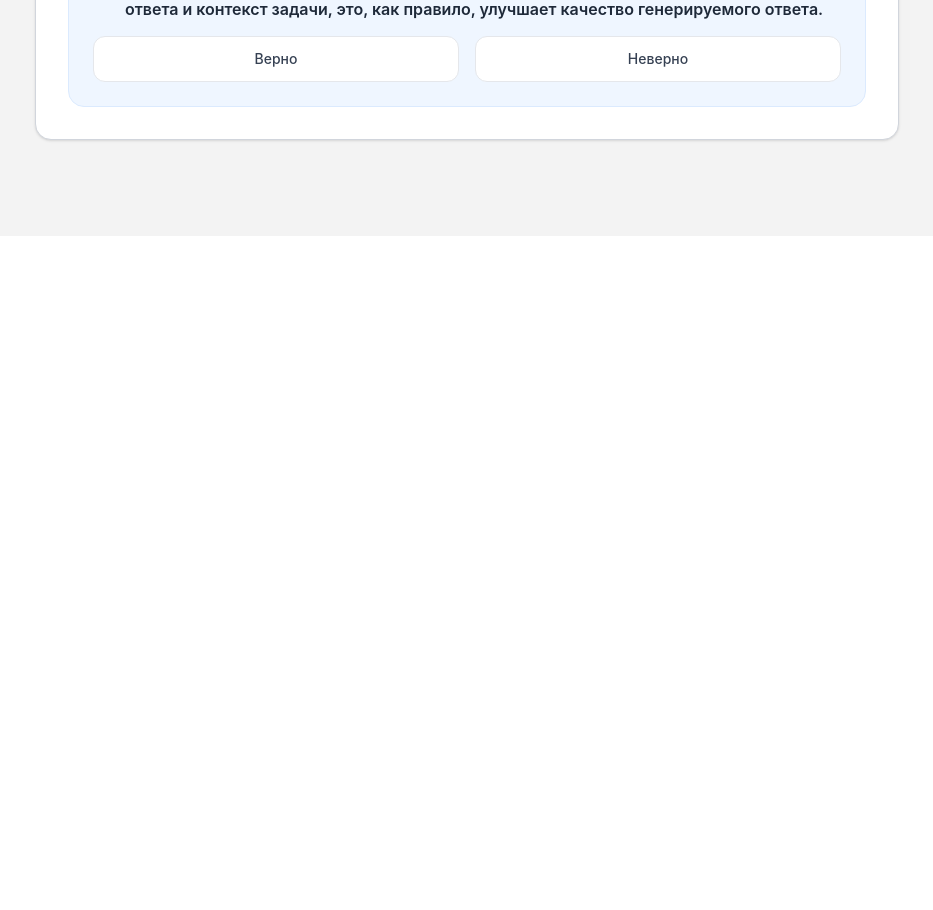
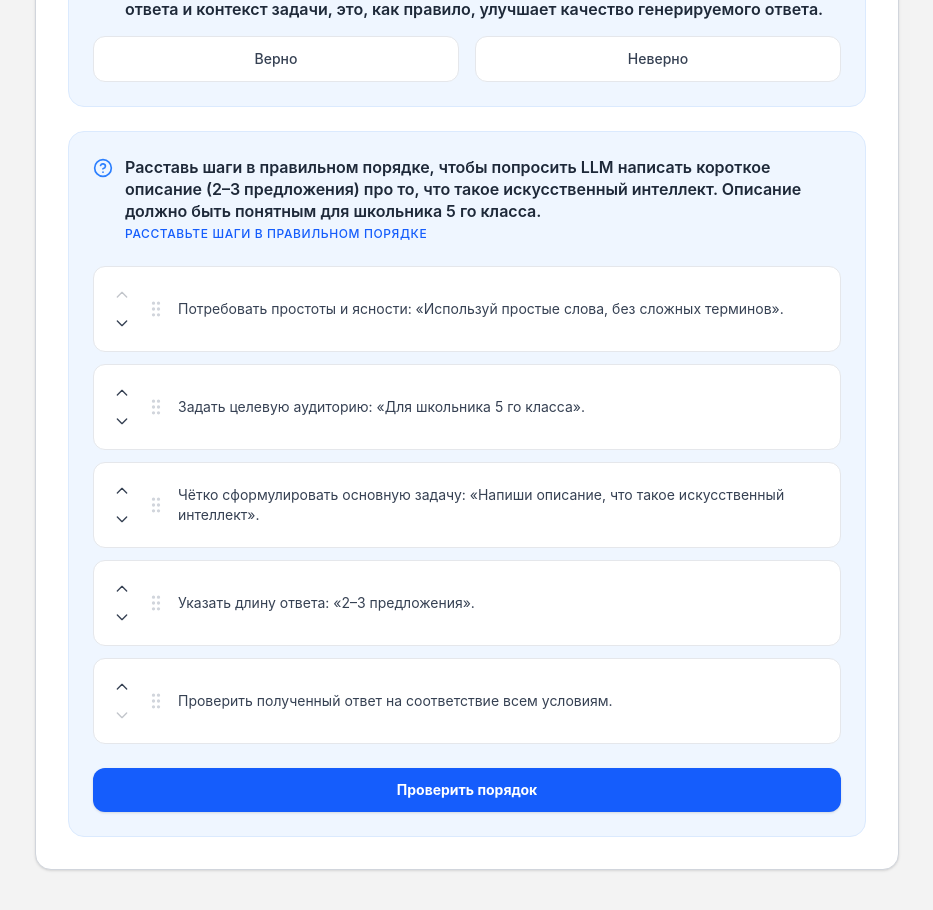
Before and after one commit to miklyaev/Prompt-Engineering-Portal, a React (Vite) app: page /tests in a window 1280 px wide. Shown: the part 2300-3210 px from the top of the page, without its empty margins (173-1106 px from the left). Before the commit the page ends 2536 px from the top, so only its background shows below. Built offline with nearby package versions, Linux system fonts and the light colour scheme.

Commit message:
OrderSteps

```diff
--- /dev/null
+++ b/src/components/OrderSteps.tsx
@@ -0,0 +1,142 @@
+import React, { useState, useEffect } from 'react';
+import { HelpCircle, CheckCircle, XCircle, RefreshCw, GripVertical } from 'lucide-react';
+
+interface OrderStepsProps {
+  question: string;
+  steps: string[];
+  correctOrder: string[];
+  className?: string;
+}
+
+const OrderSteps: React.FC<OrderStepsProps> = ({
+  question,
+  steps,
+  correctOrder,
+  className = "my-8",
+}) => {
+  const [currentOrder, setCurrentOrder] = useState<string[]>([]);
+  const [isSubmitted, setIsSubmitted] = useState(false);
+
+  useEffect(() => {
+    // Перемешиваем шаги при инициализации
+    setCurrentOrder([...steps].sort(() => Math.random() - 0.5));
+  }, [steps]);
+
+  const handleMoveUp = (index: number) => {
+    if (isSubmitted || index === 0) return;
+    const newOrder = [...currentOrder];
+    [newOrder[index - 1], newOrder[index]] = [newOrder[index], newOrder[index - 1]];
+    setCurrentOrder(newOrder);
+  };
+
+  const handleMoveDown = (index: number) => {
+    if (isSubmitted || index === currentOrder.length - 1) return;
+    const newOrder = [...currentOrder];
+    [newOrder[index + 1], newOrder[index]] = [newOrder[index], newOrder[index + 1]];
+    setCurrentOrder(newOrder);
+  };
+
+  const handleReset = () => {
+    setCurrentOrder([...steps].sort(() => Math.random() - 0.5));
+    setIsSubmitted(false);
+  };
+
+  const handleSubmit = () => {
+    setIsSubmitted(true);
+  };
+
+  const isCorrect = JSON.stringify(currentOrder) === JSON.stringify(correctOrder);
+
+  return (
+    <div className={`${className} bg-blue-50 border border-blue-100 rounded-2xl p-6 space-y-6`}>
+      <div className="flex items-start gap-3">
+        <HelpCircle size={20} className="text-blue-500 mt-0.5 shrink-0" />
+        <div className="space-y-1">
+          <p className="font-semibold text-gray-800 text-base leading-snug">{question}</p>
+          <p className="text-xs text-blue-600 font-medium uppercase tracking-wider">Расставьте шаги в правильном порядке</p>
+        </div>
+      </div>
+
+      <div className="space-y-3">
+        {currentOrder.map((step, index) => {
+          const isStepInCorrectPlace = isSubmitted && step === correctOrder[index];
+          const isStepInWrongPlace = isSubmitted && step !== correctOrder[index];
+
+          let stateStyle = 'border-gray-200 bg-white text-gray-700';
+          if (isStepInCorrectPlace) stateStyle = 'border-green-500 bg-green-50 text-green-800';
+          if (isStepInWrongPlace) stateStyle = 'border-red-500 bg-red-50 text-red-800';
+
+          return (
+            <div
+              key={step}
+              className={`flex items-center gap-3 p-4 rounded-xl border transition-all duration-200 ${stateStyle}`}
+            >
+              <div className="flex flex-col gap-1 shrink-0">
+                {!isSubmitted && (
+                  <>
+                    <button
+                      onClick={() => handleMoveUp(index)}
+                      disabled={index === 0}
+                      className="p-1 hover:bg-blue-100 rounded disabled:opacity-30"
+                      aria-label="Переместить вверх"
+                    >
+                      <svg className="w-4 h-4 rotate-180" fill="none" viewBox="0 0 24 24" stroke="currentColor">
+                        <path strokeLinecap="round" strokeLinejoin="round" strokeWidth={2} d="M19 9l-7 7-7-7" />
+                      </svg>
+                    </button>
+                    <button
+                      onClick={() => handleMoveDown(index)}
+                      disabled={index === currentOrder.length - 1}
+                      className="p-1 hover:bg-blue-100 rounded disabled:opacity-30"
+                      aria-label="Переместить вниз"
+                    >
+                      <svg className="w-4 h-4" fill="none" viewBox="0 0 24 24" stroke="currentColor">
+                        <path strokeLinecap="round" strokeLinejoin="round" strokeWidth={2} d="M19 9l-7 7-7-7" />
+                      </svg>
+                    </button>
+                  </>
+                )}
+                {isSubmitted && (
+                  <div className="w-6 h-6 flex items-center justify-center font-bold text-sm">
+                    {index + 1}
+                  </div>
+                )}
+              </div>
+
+              <GripVertical size={20} className="text-gray-300 shrink-0" />
+
+              <span className="flex-1 text-sm">{step}</span>
+
+              {isStepInCorrectPlace && <CheckCircle size={18} className="text-green-500 shrink-0" />}
+              {isStepInWrongPlace && <XCircle size={18} className="text-red-500 shrink-0" />}
+            </div>
+          );
+        })}
+      </div>
+
+      {!isSubmitted ? (
+        <button
+          onClick={handleSubmit}
+          className="w-full py-3 bg-blue-600 text-white rounded-xl font-bold text-sm hover:bg-blue-700 transition-colors shadow-sm"
+        >
+          Проверить порядок
+        </button>
+      ) : (
+        <div className="flex flex-col sm:flex-row items-center justify-between gap-4 pt-2">
+          <p className={`text-sm font-medium ${isCorrect ? 'text-green-700' : 'text-red-700'}`}>
+            {isCorrect ? '✓ Отлично! Порядок верный.' : '✗ Порядок не совсем верный.'}
+          </p>
+          <button
+            onClick={handleReset}
+            className="flex items-center gap-2 text-xs text-blue-600 hover:text-blue-800 underline underline-offset-2 focus:outline-none"
+          >
+            <RefreshCw size={14} />
+            Попробовать снова
+          </button>
+        </div>
+      )}
+    </div>
+  );
+};
+
+export default OrderSteps;
--- a/src/data/tests.json
+++ b/src/data/tests.json
@@ -88,6 +88,25 @@
 			"question": "Если промпт для LLM содержит чёткие инструкции, примеры желаемого формата ответа и контекст задачи, это, как правило, улучшает качество генерируемого ответа.",
 			"correctAnswer": true,
 			"explanation": "Чёткие инструкции, примеры (few shot learning) и контекст помогают модели лучше понять задачу и выдать более релевантный, структурированный и точный ответ. Это один из базовых принципов промпт инжиниринга."
+		},
+		{
+			"id": "st-6",
+			"type": "order-steps",
+			"question": "Расставь шаги в правильном порядке, чтобы попросить LLM написать короткое описание (2–3 предложения) про то, что такое искусственный интеллект. Описание должно быть понятным для школьника 5 го класса.",
+			"steps": [
+				"Чётко сформулировать основную задачу: «Напиши описание, что такое искусственный интеллект».",
+				"Указать длину ответа: «2–3 предложения».",
+				"Задать целевую аудиторию: «Для школьника 5 го класса».",
+				"Потребовать простоты и ясности: «Используй простые слова, без сложных терминов».",
+				"Проверить полученный ответ на соответствие всем условиям."
+			],
+			"correctOrder": [
+				"Чётко сформулировать основную задачу: «Напиши описание, что такое искусственный интеллект».",
+				"Указать длину ответа: «2–3 предложения».",
+				"Задать целевую аудиторию: «Для школьника 5 го класса».",
+				"Потребовать простоты и ясности: «Используй простые слова, без сложных терминов».",
+				"Проверить полученный ответ на соответствие всем условиям."
+			]
 		}
 	]
 }
--- a/src/pages/TestsPage.tsx
+++ b/src/pages/TestsPage.tsx
@@ -5,8 +5,8 @@ import MultipleChoice from '../components/MultipleChoice';
 import MatchPairs from '../components/MatchPairs';
 import FillTheBlank from '../components/FillTheBlank';
 import TrueFalse from '../components/TrueFalse';
-import testsData from '../data/tests.json'; const TestsPage: React.FC = () => {
-  // В будущем эти данные будут приходить из состояния приложения или API
+import OrderSteps from '../components/OrderSteps';
+import testsData from '../data/tests.json'; const TestsPage: React.FC = () => {  // В будущем эти данные будут приходить из состояния приложения или API
   const completedTests = 0;
   const totalTests = 10;
 
@@ -93,6 +93,18 @@ import testsData from '../data/tests.json'; const TestsPage: React.FC = () => {
               />
             );
           }
+
+          if (test.type === 'order-steps') {
+            return (
+              <OrderSteps
+                key={test.id}
+                question={test.question}
+                steps={test.steps!}
+                correctOrder={test.correctOrder!}
+                className="my-0"
+              />
+            );
+          }
           return null;
         })}
         </div>
```
